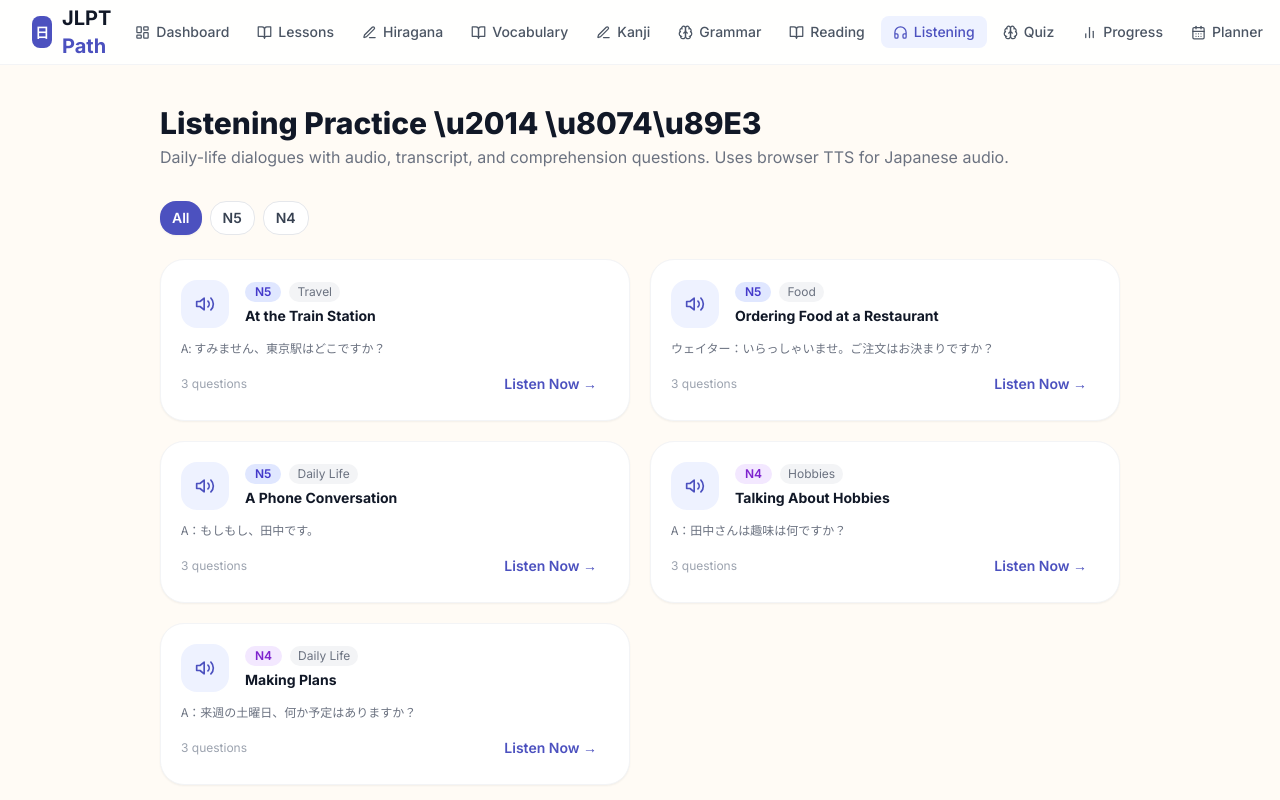
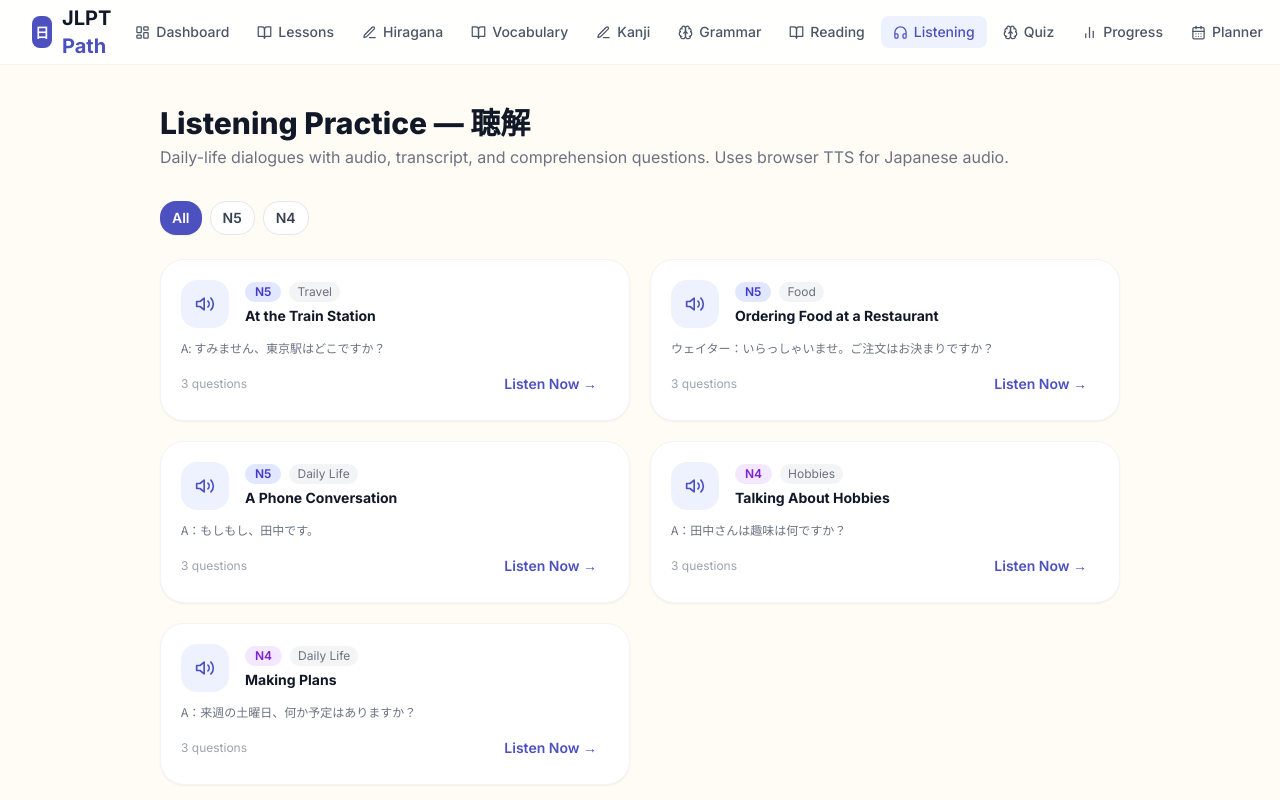
Before and after one commit to Surya6032/jlpt-path, a Next.js app: page /jlpt-path/learn/listening in a window 1280 px wide. Shown: the top 800 px of the page. Built offline with nearby package versions, Linux system fonts and the light colour scheme.

Commit message:
Update heading text for Listening Practice section

```diff
--- a/src/app/learn/listening/page.tsx
+++ b/src/app/learn/listening/page.tsx
@@ -189,7 +189,7 @@
   return (
     <div className="max-w-5xl mx-auto px-4 sm:px-6 lg:px-8 py-10 animate-fade-in">
       <div className="mb-8">
-        <h1 className="text-3xl font-extrabold text-gray-900 dark:text-white">Listening Practice \u2014 \u8074\u89E3</h1>
+        <h1 className="text-3xl font-extrabold text-gray-900 dark:text-white">Listening Practice — 聴解</h1>
         <p className="text-gray-500 dark:text-gray-400 mt-1">Daily-life dialogues with audio, transcript, and comprehension questions. Uses browser TTS for Japanese audio.</p>
       </div>
       <div className="flex gap-2 mb-6">
```
